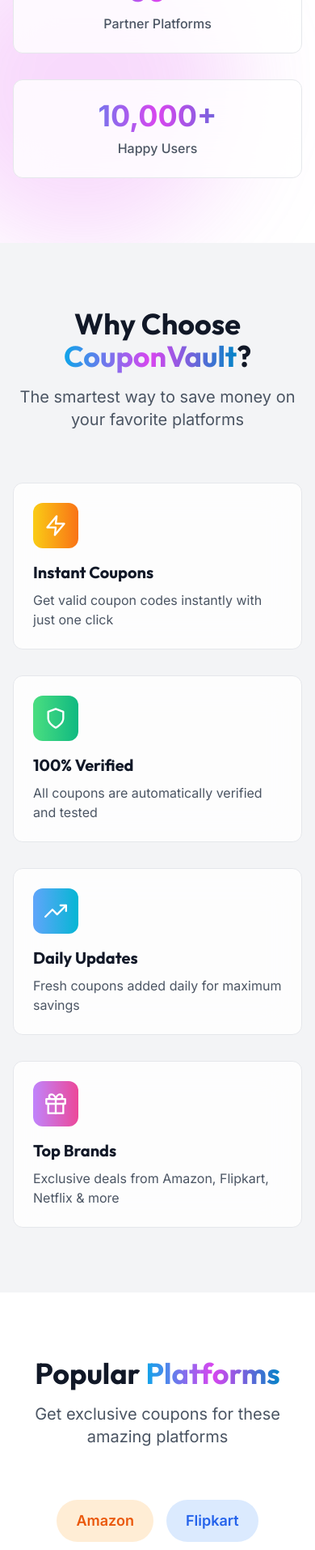
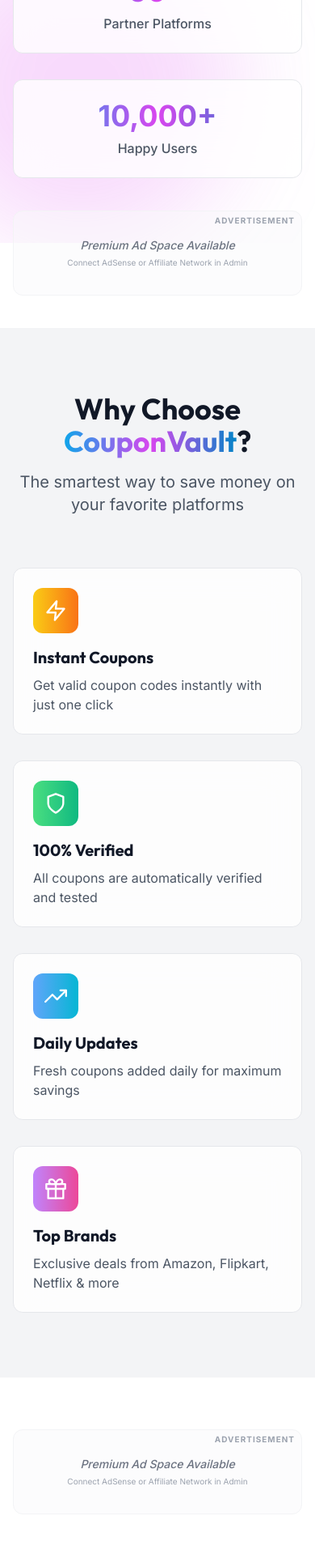
Before and after one commit to couponvault/CouponVault, a Next.js app: page / in a window 390 px wide. Shown: the part 878-2792 px from the top of the page at 81% size. Built offline with nearby package versions, Linux system fonts and the light colour scheme.

Commit message:
Monetization: Added Smart Ad Placeholders to high-traffic areas

```diff
--- a/src/app/page.tsx
+++ b/src/app/page.tsx
@@ -6,6 +6,7 @@ import Navbar from '@/components/Navbar';
 import Footer from '@/components/Footer';
 import { FiGift, FiZap, FiShield, FiTrendingUp, FiArrowRight, FiStar, FiClock, FiCheck } from 'react-icons/fi';
 import toast from 'react-hot-toast';
+import AdBanner from '@/components/ui/AdBanner';
 
 export const dynamic = 'force-dynamic';
 
@@ -138,6 +139,10 @@ export default function HomePage() {
                     </div>
                 </section>
 
+                <div className="max-w-7xl mx-auto px-4 sm:px-6 lg:px-8 -mt-10 mb-10">
+                    <AdBanner />
+                </div>
+
                 {/* Features Section */}
                 <section className="py-20 px-4 sm:px-6 lg:px-8 bg-gray-100 dark:bg-dark-900">
                     <div className="max-w-7xl mx-auto">
@@ -171,6 +176,10 @@ export default function HomePage() {
                         </div>
                     </div>
                 </section>
+
+                <div className="max-w-7xl mx-auto px-4 sm:px-6 lg:px-8 mt-16 -mb-10">
+                    <AdBanner />
+                </div>
 
                 {/* Platforms Section */}
                 <section className="py-20 px-4 sm:px-6 lg:px-8">
--- a/src/app/platforms/[slug]/page.tsx
+++ b/src/app/platforms/[slug]/page.tsx
@@ -8,6 +8,7 @@ import CouponCard from '@/components/ui/CouponCard';
 import { FiArrowLeft, FiTag, FiInfo, FiExternalLink } from 'react-icons/fi';
 import Link from 'next/link';
 import toast from 'react-hot-toast';
+import AdBanner from '@/components/ui/AdBanner';
 
 export default function PlatformDetailsPage() {
     const params = useParams();
@@ -161,6 +162,8 @@ export default function PlatformDetailsPage() {
                                 </div>
                             </div>
 
+                            <AdBanner className="mb-6" />
+
                             <div className="glass-card p-6 rounded-2xl bg-gradient-to-br from-primary-500/5 to-secondary-500/5">
                                 <h3 className="font-bold mb-2">Instructions</h3>
                                 <p className="text-xs text-gray-600 dark:text-gray-400 leading-relaxed">
--- /dev/null
+++ b/src/components/ui/AdBanner.tsx
@@ -0,0 +1,42 @@
+'use client';
+
+import React from 'react';
+
+interface AdBannerProps {
+    slot?: string;
+    format?: 'auto' | 'fluid' | 'rectangle';
+    className?: string;
+}
+
+const AdBanner: React.FC<AdBannerProps> = ({ slot, format = 'auto', className = '' }) => {
+    return (
+        <div className={`w-full overflow-hidden rounded-xl border border-gray-100 dark:border-white/10 bg-gray-50/50 dark:bg-white/5 flex flex-col items-center justify-center p-4 min-h-[100px] relative group transition-all duration-300 ${className}`}>
+            {/* Disclaimer */}
+            <div className="absolute top-1 right-2 text-[10px] text-gray-400 uppercase tracking-widest font-bold">
+                ADVERTISEMENT
+            </div>
+
+            {/* Placeholder Content (Visible until code is added) */}
+            {!slot ? (
+                <div className="text-center py-4">
+                    <p className="text-sm font-medium text-gray-500 dark:text-gray-400 italic">
+                        Premium Ad Space Available
+                    </p>
+                    <p className="text-[10px] text-gray-400 mt-1">
+                        Connect AdSense or Affiliate Network in Admin
+                    </p>
+                </div>
+            ) : (
+                <div className="w-full h-full flex items-center justify-center">
+                    {/* This is where your Google AdSense code will go via an Effect/Script */}
+                    <div className="text-gray-400 text-xs">Ad Slot: {slot}</div>
+                </div>
+            )}
+
+            {/* Hover Shine Effect */}
+            <div className="absolute inset-0 bg-gradient-to-r from-transparent via-white/5 to-transparent -translate-x-full group-hover:translate-x-full transition-transform duration-1000"></div>
+        </div>
+    );
+};
+
+export default AdBanner;
```
